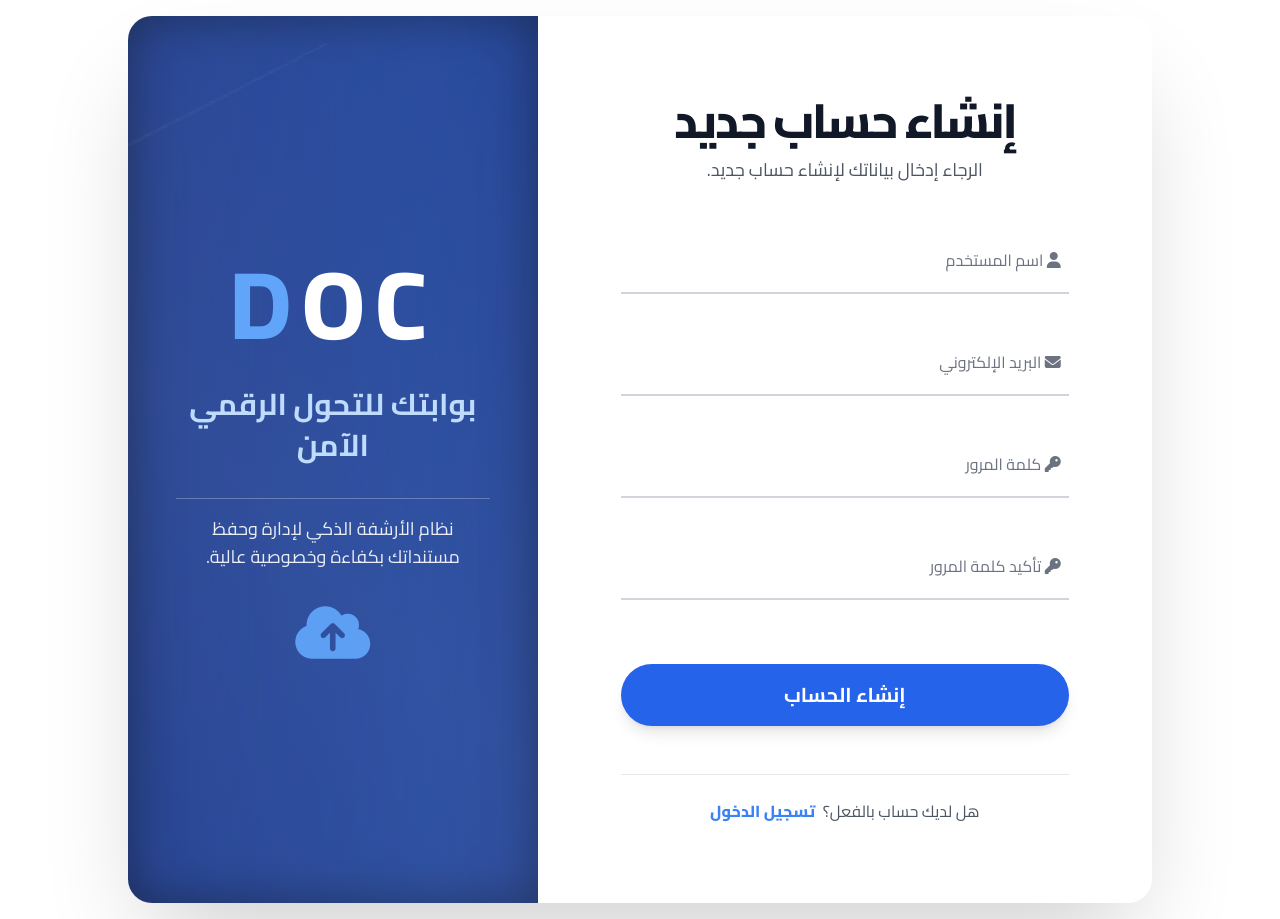
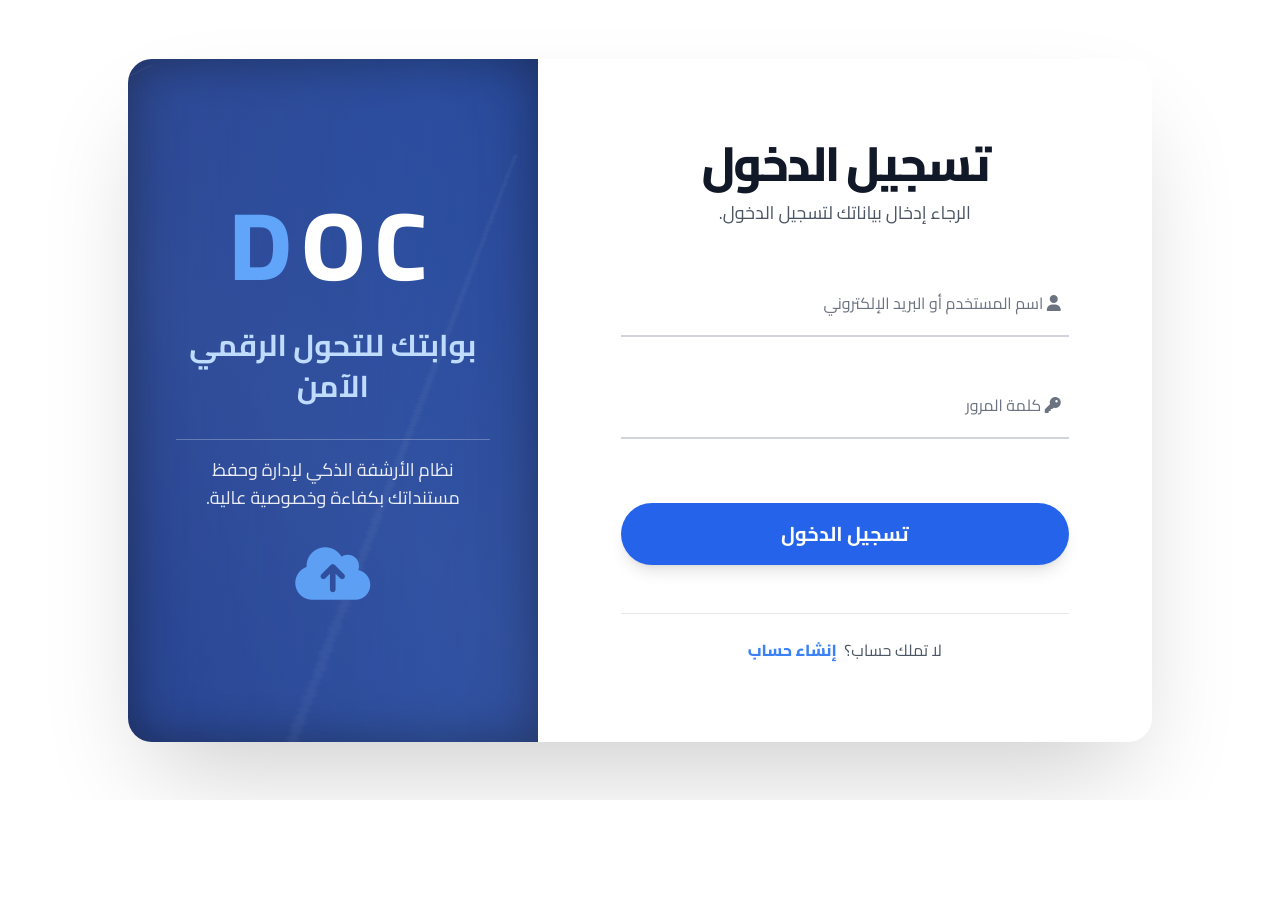
Before and after one commit to ebaa-alsaad/archive-django, a Django app: template processing/templates/auth/register.html in a window 1280 px wide. After the commit the page ends 800 px from the top, so only its background shows below. Run offline with Django 5.2, Linux system fonts and the light colour scheme; the template is opened without the code that fills it, so the values that code supplies are empty; some libraries are stand-ins or nearby versions.

Commit message:
fix register page

```diff
--- a/archive/urls.py
+++ b/archive/urls.py
@@ -47,8 +47,6 @@ urlpatterns = [
     path('logout/', LogoutView.as_view(next_page='/login/'), name='logout'),
     path('register/', views.register_view, name='register'),
 
-    path('uploads/', include('processing.urls')),
-
     # Dashboard
     path('dashboard/', views.dashboard_view, name='dashboard'),
 ]
--- a/processing/templates/auth/register.html
+++ b/processing/templates/auth/register.html
@@ -4,7 +4,7 @@
 <head>
 <meta charset="UTF-8">
 <meta name="viewport" content="width=device-width, initial-scale=1.0">
-<title>{{ title|default:"إنشاء حساب جديد" }}</title>
+<title>{{ title|default:"تسجيل الدخول" }}</title>
 
 <link rel="icon" type="image/png" href="{% static 'images/favicon.png' %}">
 <script src="https://kit.fontawesome.com/a81368914c.js" crossorigin="anonymous"></script>
@@ -17,6 +17,7 @@ body { font-family: 'Cairo', sans-serif; }
 
 /* Shadow & Animations */
 .shadow-5xl { box-shadow: 0 50px 100px -25px rgba(0,0,0,0.2); }
+.opacity-0 { opacity: 0; }
 
 @keyframes slideUp {
   0% { opacity: 0; transform: translateY(20px) scale(0.95); }
@@ -25,6 +26,7 @@ body { font-family: 'Cairo', sans-serif; }
 .animate-slideUp {
   animation: slideUp 0.8s cubic-bezier(0.25,0.46,0.45,0.94) forwards;
   animation-delay: 0.2s;
+  will-change: transform, opacity;
 }
 
 @keyframes pulse-slow { 0%,100% {opacity:1;} 50% {opacity:0.8;} }
@@ -60,58 +62,41 @@ input:focus ~ label, input:not(:placeholder-shown) ~ label { transform: translat
     <!-- Toast Container -->
     <div id="toast-container" class="fixed top-5 right-5 z-50 space-y-3"></div>
 
-    <div class="z-10 w-full max-w-5xl mx-auto flex shadow-5xl rounded-3xl overflow-hidden bg-white dark:bg-gray-800 transform scale-90 animate-slideUp">
+    <div class="z-10 w-full max-w-5xl mx-auto flex shadow-5xl rounded-3xl overflow-hidden bg-white dark:bg-gray-800 transform scale-90 opacity-0 animate-slideUp">
 
         <!-- Right Panel -->
         <div class="w-full lg:w-3/5 p-10 sm:p-14 lg:p-20 flex flex-col justify-center dark:text-gray-100">
             <div class="mx-auto w-full max-w-md">
                 <div class="text-center mb-12">
-                    <h2 class="text-5xl font-extrabold text-gray-900 dark:text-white mb-3 tracking-tighter">إنشاء حساب جديد</h2>
-                    <p class="text-lg text-gray-600 dark:text-gray-400">الرجاء إدخال بياناتك لإنشاء حساب جديد.</p>
+                    <h2 class="text-5xl font-extrabold text-gray-900 dark:text-white mb-3 tracking-tighter">تسجيل الدخول</h2>
+                    <p class="text-lg text-gray-600 dark:text-gray-400">الرجاء إدخال بياناتك لتسجيل الدخول.</p>
                 </div>
 
-                <form id="register-form" method="POST" class="space-y-10">{% csrf_token %}
-                    <!-- Username -->
+                <form id="login-form" method="POST" class="space-y-10">{% csrf_token %}
+
+                    <!-- Username or Email -->
                     <div class="relative group">
                         <input id="username" name="username" type="text" required placeholder=" " autocomplete="username"
                                class="block w-full px-4 pt-6 pb-2 text-lg appearance-none bg-transparent border-b-2 border-gray-300 dark:border-gray-600 focus:outline-none focus:ring-0 focus:border-blue-500 peer dark:text-white transition-all duration-300">
                         <label for="username" class="absolute right-0 top-4 text-base text-gray-500 dark:text-gray-400 duration-300 transform -translate-y-4 scale-75 origin-top-right peer-placeholder-shown:scale-100 peer-placeholder-shown:translate-y-0 peer-focus:scale-75 peer-focus:-translate-y-4 peer-focus:text-blue-600 dark:peer-focus:text-blue-400">
-                            <i class="fa-solid fa-user mr-2"></i> اسم المستخدم
-                        </label>
-                    </div>
-
-                    <!-- Email -->
-                    <div class="relative group">
-                        <input id="email" name="email" type="email" required placeholder=" " autocomplete="email"
-                               class="block w-full px-4 pt-6 pb-2 text-lg appearance-none bg-transparent border-b-2 border-gray-300 dark:border-gray-600 focus:outline-none focus:ring-0 focus:border-blue-500 peer dark:text-white transition-all duration-300">
-                        <label for="email" class="absolute right-0 top-4 text-base text-gray-500 dark:text-gray-400 duration-300 transform -translate-y-4 scale-75 origin-top-right peer-placeholder-shown:scale-100 peer-placeholder-shown:translate-y-0 peer-focus:scale-75 peer-focus:-translate-y-4 peer-focus:text-blue-600 dark:peer-focus:text-blue-400">
-                            <i class="fa-solid fa-envelope mr-2"></i> البريد الإلكتروني
+                            <i class="fa-solid fa-user mr-2"></i> اسم المستخدم أو البريد الإلكتروني
                         </label>
                     </div>
 
                     <!-- Password -->
                     <div class="relative group">
-                        <input id="password" name="password" type="password" required placeholder=" " autocomplete="new-password"
+                        <input id="password" name="password" type="password" required placeholder=" " autocomplete="current-password"
                                class="block w-full px-4 pt-6 pb-2 text-lg appearance-none bg-transparent border-b-2 border-gray-300 dark:border-gray-600 focus:outline-none focus:ring-0 focus:border-blue-500 peer dark:text-white transition-all duration-300">
                         <label for="password" class="absolute right-0 top-4 text-base text-gray-500 dark:text-gray-400 duration-300 transform -translate-y-4 scale-75 origin-top-right peer-placeholder-shown:scale-100 peer-placeholder-shown:translate-y-0 peer-focus:scale-75 peer-focus:-translate-y-4 peer-focus:text-blue-600 dark:peer-focus:text-blue-400">
                             <i class="fa-solid fa-key mr-2"></i> كلمة المرور
                         </label>
                     </div>
 
-                    <!-- Confirm Password -->
-                    <div class="relative group">
-                        <input id="password2" name="password2" type="password" required placeholder=" " autocomplete="new-password"
-                               class="block w-full px-4 pt-6 pb-2 text-lg appearance-none bg-transparent border-b-2 border-gray-300 dark:border-gray-600 focus:outline-none focus:ring-0 focus:border-blue-500 peer dark:text-white transition-all duration-300">
-                        <label for="password2" class="absolute right-0 top-4 text-base text-gray-500 dark:text-gray-400 duration-300 transform -translate-y-4 scale-75 origin-top-right peer-placeholder-shown:scale-100 peer-placeholder-shown:translate-y-0 peer-focus:scale-75 peer-focus:-translate-y-4 peer-focus:text-blue-600 dark:peer-focus:text-blue-400">
-                            <i class="fa-solid fa-key mr-2"></i> تأكيد كلمة المرور
-                        </label>
-                    </div>
-
                     <!-- Submit Button -->
                     <div class="pt-6">
-                        <button type="submit" id="register-button"
+                        <button type="submit" id="login-button"
                                 class="w-full flex justify-center items-center py-4 px-4 border border-transparent rounded-full shadow-lg text-xl font-bold text-white bg-blue-600 hover:bg-blue-700 focus:outline-none focus:ring-4 focus:ring-blue-500/50 transition duration-300 ease-in-out transform hover:shadow-2xl hover:shadow-blue-500/50 active:scale-95 disabled:bg-blue-400 disabled:cursor-not-allowed">
-                            <span id="button-text">إنشاء الحساب</span>
+                            <span id="button-text">تسجيل الدخول</span>
                             <svg id="loading-spinner" class="animate-spin -ml-1 mr-3 h-6 w-6 text-white hidden" xmlns="http://www.w3.org/2000/svg" fill="none" viewBox="0 0 24 24">
                                 <circle class="opacity-25" cx="12" cy="12" r="10" stroke="currentColor" stroke-width="4"></circle>
                                 <path class="opacity-75" fill="currentColor" d="M4 12a8 8 0 018-8V0C5.373 0 0 5.373 0 12h4zm2 5.291A7.962 7.962 0 014 12H0c0 3.042 1.135 5.824 3 7.938l3-2.647z"></path>
@@ -121,9 +106,9 @@ input:focus ~ label, input:not(:placeholder-shown) ~ label { transform: translat
                 </form>
 
                 <p class="mt-12 text-center text-md text-gray-600 dark:text-gray-400 pt-6 border-t border-gray-200 dark:border-gray-700">
-                    هل لديك حساب بالفعل؟
-                    <a href="{% url 'login' %}" class="font-extrabold text-blue-500 hover:text-blue-400 transition duration-150 mr-1">
-                        تسجيل الدخول
+                    لا تملك حساب؟
+                    <a href="{% url 'register' %}" class="font-extrabold text-blue-500 hover:text-blue-400 transition duration-150 mr-1">
+                        إنشاء حساب
                     </a>
                 </p>
             </div>
@@ -154,9 +139,9 @@ input:focus ~ label, input:not(:placeholder-shown) ~ label { transform: translat
 <script src="https://cdnjs.cloudflare.com/ajax/libs/toastr.js/latest/js/toastr.min.js"></script>
 <script>
 $(document).ready(function() {
-    $('#register-form').on('submit', function(e) {
+    $('#login-form').on('submit', function(e) {
         e.preventDefault();
-        var $btn = $('#register-button');
+        var $btn = $('#login-button');
         var $text = $('#button-text');
         var $spinner = $('#loading-spinner');
         $btn.prop('disabled', true);
@@ -164,21 +149,25 @@ $(document).ready(function() {
         $spinner.removeClass('hidden');
 
         $.ajax({
-            url: "{% url 'register' %}",
+            url: "{% url 'login' %}",
             method: "POST",
             data: $(this).serialize(),
             success: function(data) {
                 if (data.success) {
                     toastr.success(data.message);
-                    setTimeout(function() { window.location.href = data.redirect_url || "/dashboard/"; }, 1000);
+                    setTimeout(function() {
+                        window.location.href = data.redirect_url || "/dashboard/";
+                    }, 1000);
                 } else {
                     toastr.error(data.message);
                 }
             },
-            error: function(xhr) { toastr.error(xhr.responseJSON?.message || "حدث خطأ ما."); },
+            error: function(xhr) {
+                toastr.error(xhr.responseJSON?.message || "حدث خطأ ما.");
+            },
             complete: function() {
                 $btn.prop('disabled', false);
-                $text.text('إنشاء الحساب');
+                $text.text('تسجيل الدخول');
                 $spinner.addClass('hidden');
             }
         });
```
